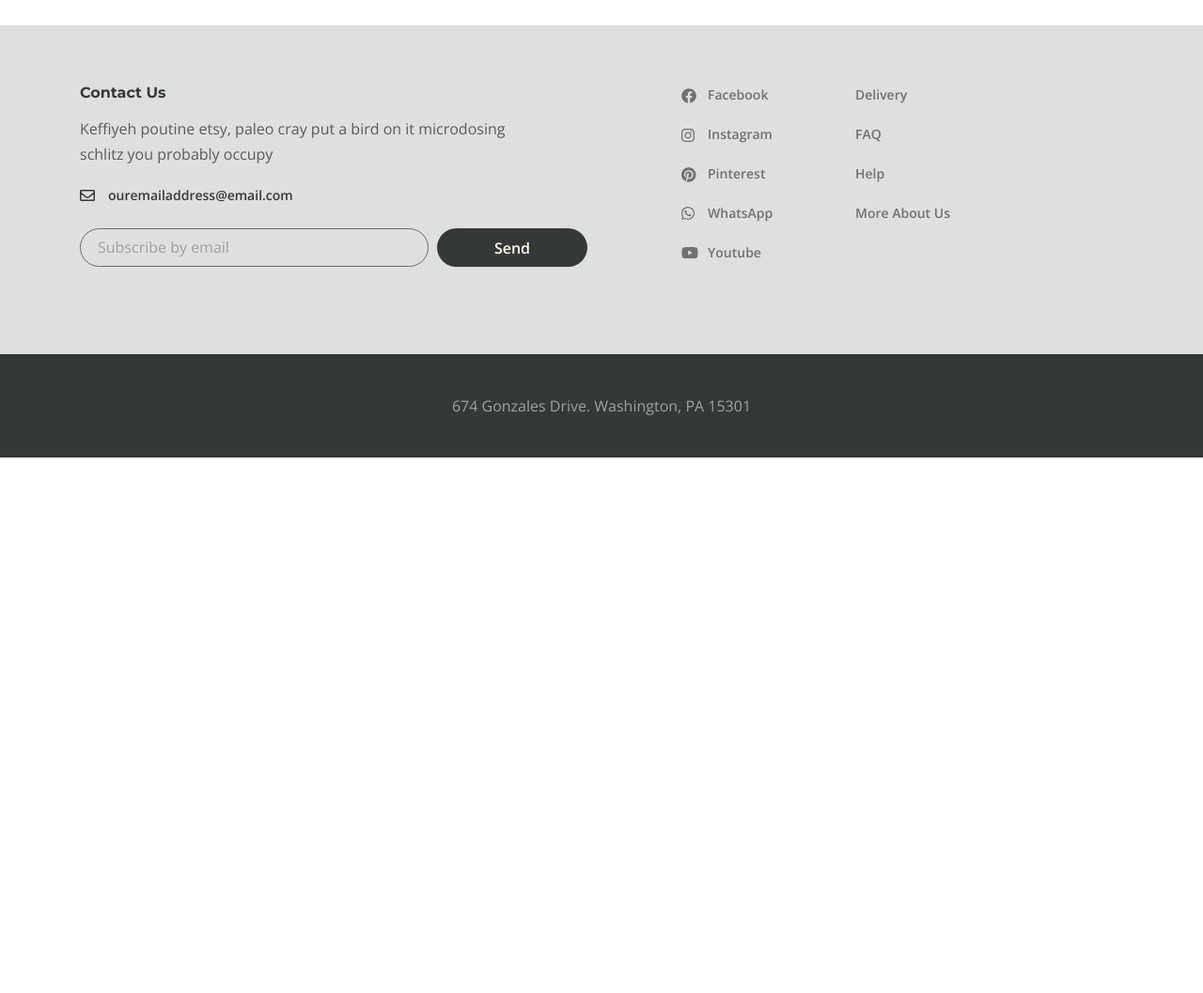
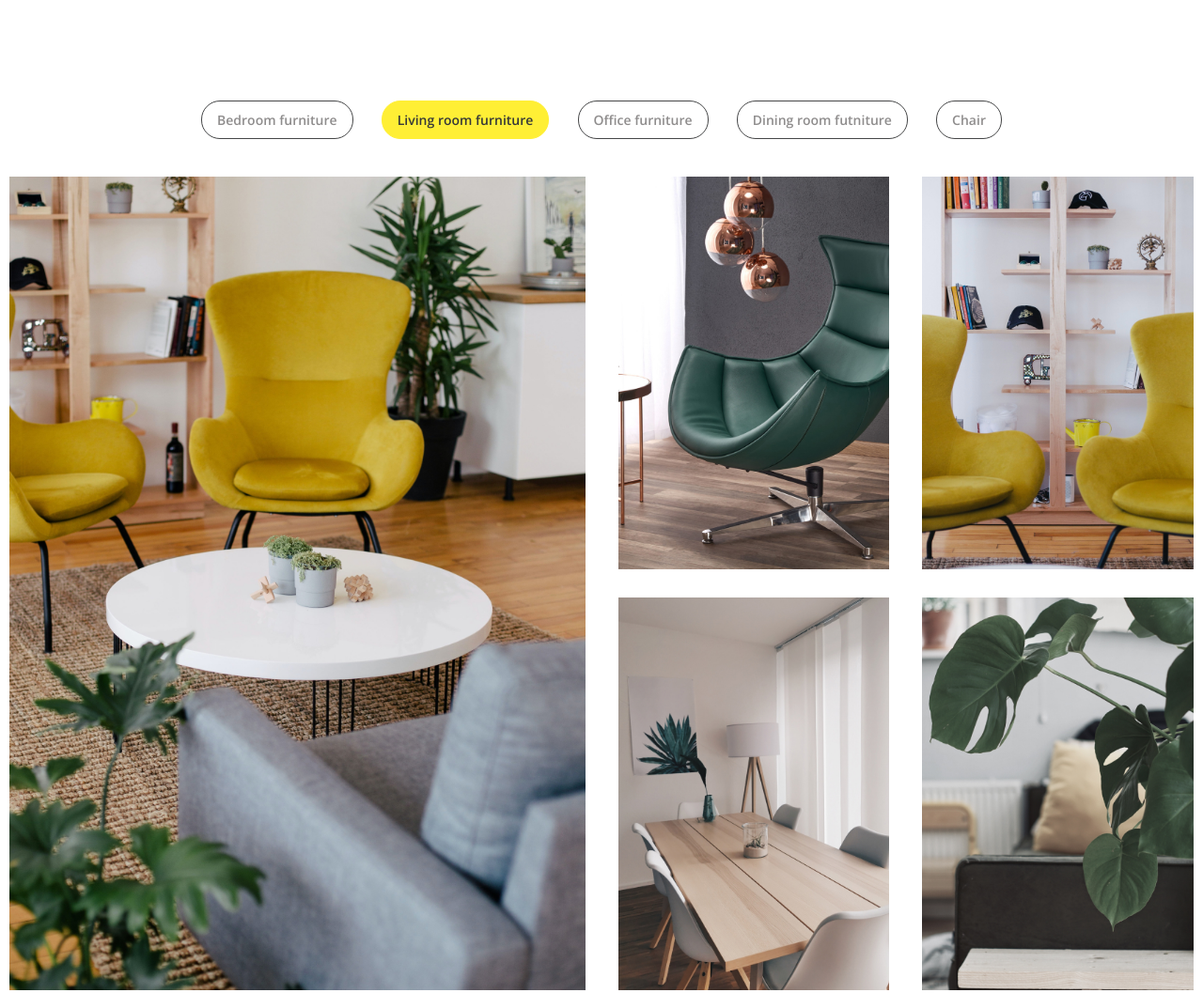
Before and after one commit to djmaluy/Desire-site, a website: page app/index.html in a window 1280 px wide. Shown: the part 2890-3947 px from the top of the page at 94% size. Before the commit the page ends 3377 px from the top, so only its background shows below. Drawn offline with nearby package versions, Linux system fonts and the light colour scheme; files that its build step writes are made by us from their sources.

Commit message:
added gallery

```diff
--- a/app/index.html
+++ b/app/index.html
@@ -260,6 +260,112 @@
             </div>
           </div>
         </section>
+        <div class="gallery">
+          <div class="container-fluid">
+            <div class="gallery__buttons">
+              <button class="gallery__btn" data-filter=".bedroom">
+                Bedroom furniture
+              </button>
+              <button class="gallery__btn" data-filter=".living">
+                Living room furniture
+              </button>
+              <button class="gallery__btn" data-filter=".office">
+                Office furniture
+              </button>
+              <button class="gallery__btn" data-filter=".dining">
+                Dining room futniture
+              </button>
+              <button class="gallery__btn" data-filter=".chair">Chair</button>
+            </div>
+            <div class="gallery__inner">
+              <div class="gallery__items mix bedroom">
+                <a class="gallery__item" href="#">
+                  <img src="images/gallery/1.jpg" alt="images" />
+                </a>
+                <a class="gallery__item" href="#">
+                  <img src="images/gallery/2.jpg" alt="images" />
+                </a>
+                <a class="gallery__item" href="#">
+                  <img src="images/gallery/3.jpg" alt="images" />
+                </a>
+                <a class="gallery__item" href="#">
+                  <img src="images/gallery/4.jpg" alt="images" />
+                </a>
+                <a class="gallery__item" href="#">
+                  <img src="images/gallery/5.jpg" alt="images" />
+                </a>
+              </div>
+              <div class="gallery__items mix living">
+                <a class="gallery__item" href="#">
+                  <img src="images/gallery/1.jpg" alt="images" />
+                </a>
+                <a class="gallery__item" href="#">
+                  <img src="images/gallery/2.jpg" alt="images" />
+                </a>
+                <a class="gallery__item" href="#">
+                  <img src="images/gallery/3.jpg" alt="images" />
+                </a>
+                <a class="gallery__item" href="#">
+                  <img src="images/gallery/4.jpg" alt="images" />
+                </a>
+                <a class="gallery__item" href="#">
+                  <img src="images/gallery/5.jpg" alt="images" />
+                </a>
+              </div>
+              <div class="gallery__items mix office">
+                <a class="gallery__item" href="#">
+                  <img src="images/gallery/1.jpg" alt="images" />
+                </a>
+                <a class="gallery__item" href="#">
+                  <img src="images/gallery/2.jpg" alt="images" />
+                </a>
+                <a class="gallery__item" href="#">
+                  <img src="images/gallery/3.jpg" alt="images" />
+                </a>
+                <a class="gallery__item" href="#">
+                  <img src="images/gallery/4.jpg" alt="images" />
+                </a>
+                <a class="gallery__item" href="#">
+                  <img src="images/gallery/5.jpg" alt="images" />
+                </a>
+              </div>
+              <div class="gallery__items mix dining">
+                <a class="gallery__item" href="#">
+                  <img src="images/gallery/1.jpg" alt="images" />
+                </a>
+                <a class="gallery__item" href="#">
+                  <img src="images/gallery/2.jpg" alt="images" />
+                </a>
+                <a class="gallery__item" href="#">
+                  <img src="images/gallery/3.jpg" alt="images" />
+                </a>
+                <a class="gallery__item" href="#">
+                  <img src="images/gallery/4.jpg" alt="images" />
+                </a>
+                <a class="gallery__item" href="#">
+                  <img src="images/gallery/5.jpg" alt="images" />
+                </a>
+              </div>
+              <div class="gallery__items mix chair">
+                <a class="gallery__item" href="#">
+                  <img src="images/gallery/1.jpg" alt="images" />
+                </a>
+                <a class="gallery__item" href="#">
+                  <img src="images/gallery/2.jpg" alt="images" />
+                </a>
+                <a class="gallery__item" href="#">
+                  <img src="images/gallery/3.jpg" alt="images" />
+                </a>
+                <a class="gallery__item" href="#">
+                  <img src="images/gallery/4.jpg" alt="images" />
+                </a>
+                <a class="gallery__item" href="#">
+                  <img src="images/gallery/5.jpg" alt="images" />
+                </a>
+              </div>
+            </div>
+          </div>
+        </div>
       </main>
       <footer class="footer">
         <div class="footer__content">
--- a/app/js/main.js
+++ b/app/js/main.js
@@ -12,4 +12,10 @@
     fade: true,
     autoplay: true,
   });
+
+  var mixer = mixitup(".gallery__inner", {
+    load: {
+      filter: ".living",
+    },
+  });
 });
--- a/app/scss/style.scss
+++ b/app/scss/style.scss
@@ -465,3 +465,42 @@
     margin-top: 13px;
   }
 }
+.gallery {
+  padding: 80px 0 90px;
+  &__buttons {
+    text-align: center;
+    margin-bottom: 40px;
+  }
+  &__btn {
+    margin: 0 13px;
+    background-color: transparent;
+    border: 1px solid #454647;
+    border-radius: 20px;
+    padding: 6px 16px;
+    font-size: 14px;
+    font-weight: 600;
+    color: #8f8d8d;
+    cursor: pointer;
+  }
+  .mixitup-control-active {
+    background-color: #ffef35;
+    border: 1px solid #ffef35;
+    color: $title;
+  }
+  &__items {
+    display: grid;
+    grid-template-columns: repeat(4, 1fr);
+    grid-template-rows: repeat(2, 1fr);
+    grid-gap: 30px 35px;
+  }
+  &__item:first-child {
+    grid-column: span 2;
+    grid-row: span 2;
+  }
+  &__item img {
+    object-fit: cover;
+    width: 100%;
+    max-height: 1150px;
+    height: 100%;
+  }
+}
--- a/gulpfile.js
+++ b/gulpfile.js
@@ -39,6 +39,7 @@
   return src([
     "node_modules/jquery/dist/jquery.js",
     "node_modules/slick-carousel/slick/slick.js",
+    "node_modules/mixitup/dist/mixitup.js",
     "app/js/main.js",
   ])
     .pipe(concat("main.min.js"))
--- a/package.json
+++ b/package.json
@@ -18,6 +18,7 @@
     "gulp-sass": "^4.1.0",
     "gulp-uglify-es": "^2.0.0",
     "jquery": "^3.5.1",
+    "mixitup": "^3.3.1",
     "slick-carousel": "^1.8.1"
   }
 }
```
Also changed, not shown: app/css/style.min.css, app/images/gallery/1.jpg (added), app/images/gallery/2.jpg (added), app/images/gallery/3.jpg (added), app/images/gallery/4.jpg (added), app/images/gallery/5.jpg (added), app/js/main.min.js, 1 other file.
